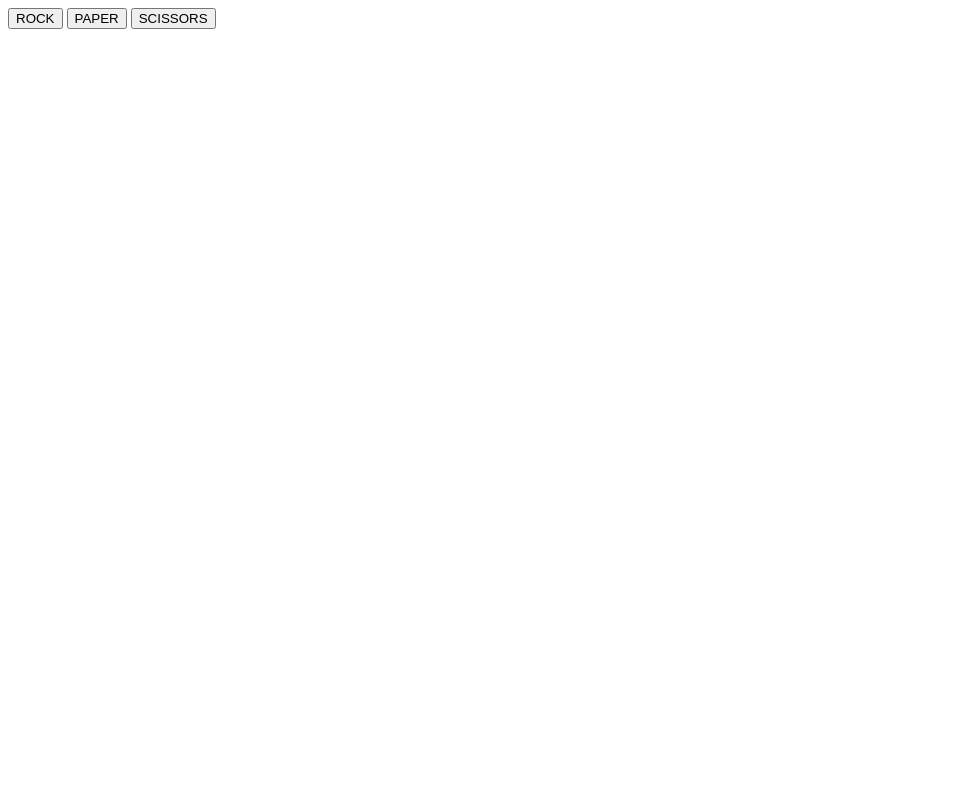
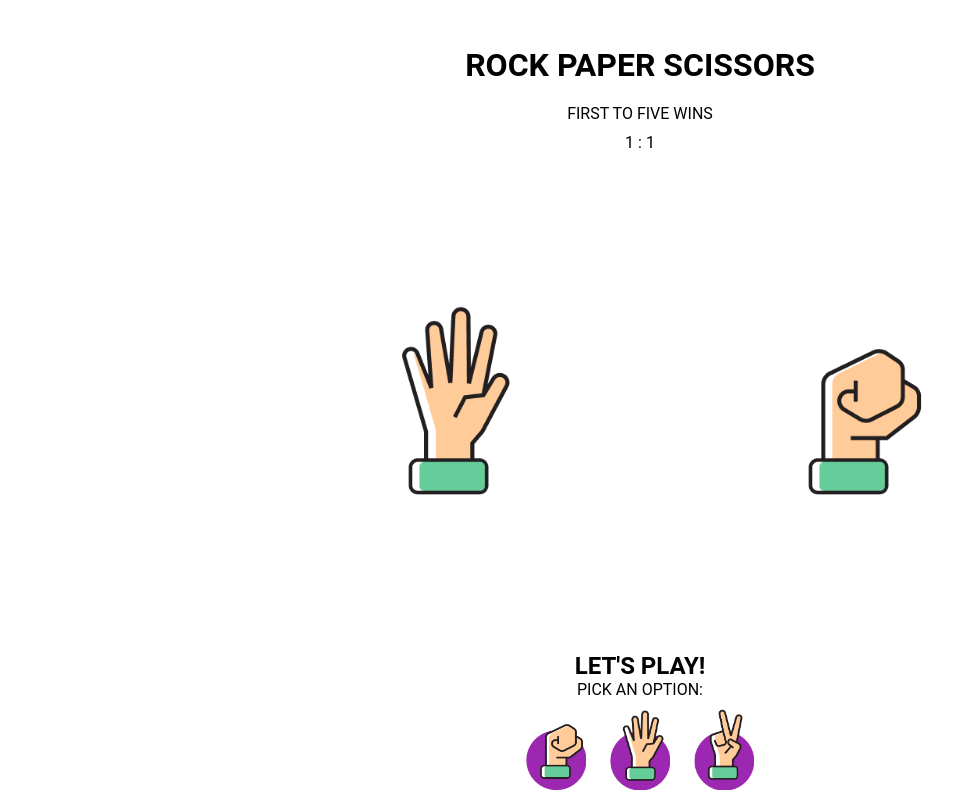
Before and after one commit to adrianjosh/Odin-Playground, a plain HTML site: page foundations-rock-paper-scissors/index.html in a window 1280 px wide. Shown: the whole page, without its empty margins (0-977 px from the left). Drawn offline with Linux system fonts and the light colour scheme.

Commit message:
preliminary design for the ui

```diff
--- a/foundations-rock-paper-scissors/index.html
+++ b/foundations-rock-paper-scissors/index.html
@@ -4,13 +4,41 @@
     <meta charset="UTF-8">
     <meta name="viewport" content="width=device-width, initial-scale=1.0">
     <title>Document</title>
+    <link rel="stylesheet" href="style.css">
     <script type="text/javascript" src="script.js" defer></script>
 </head>
 <body>
-    <div id="container">
-        <button id="rock">ROCK</button>
-        <button id="paper">PAPER</button>
-        <button id="scissors">SCISSORS</button>
+    <div class="container">
+        <div class="header-container">
+            <h1>ROCK PAPER SCISSORS</h1>
+            <P>FIRST TO FIVE WINS</P>
+        </div>
+
+        <div class="game-ui-container">
+            <div class="score-ui-container">
+                <p>1 : 1</p>
+            </div>
+
+            <div class="choice-ui-container">
+                <img src="resources/Property 1=Papel.png" alt="Player's chosen move">
+                <img src="resources/Property 1=Pedra.png" alt="Computer's chosen move">
+            </div>
+            <div class="score-ui-container">
+                <h2>LET'S PLAY!</h2>
+            </div>
+        </div>
+        <div class="footer">
+            <div class="footer-message">
+                <p>PICK AN OPTION:</p>
+            </div>
+            <div id="button-container">
+                <input id="rock" type="image" src="resources/Pedra.png" />
+                <input id="paper" type="image" src="resources/Papel.png" />
+                <input id="scissors" type="image" src="resources/Tesoura.png" />
+            </div>
+        </div>
+
+
     </div>
 </body>
 </html>
--- a/foundations-rock-paper-scissors/script.js
+++ b/foundations-rock-paper-scissors/script.js
@@ -59,12 +59,24 @@ function resetGame() {
     computerScore = 0;
 }
 
-let container = document.querySelector("#container");
-container.addEventListener("click", (MouseEvent) =>{
-    let target = MouseEvent.target;
+let btn1 = document.querySelector("#button-container");
+btn1.addEventListener("click", (event) =>{
+    let target = event.target;
 
-    userInput = target.id;
+    switch(target.id) {
+        case 'rock':
+            userInput = target.id;
+            playGame();
+            break;
+        case 'paper':
+            userInput = target.id;
+            playGame();
+            break;
+        case 'scissors':
+            userInput = target.id;
+            playGame();
+            break;
+    }
 
-    playGame();
 
 });
--- /dev/null
+++ b/foundations-rock-paper-scissors/style.css
@@ -0,0 +1,71 @@
+* {
+    box-sizing: border-box;
+    margin: 0;
+    padding: 0;
+}
+
+body {
+    font-family: Roboto, Oxygen, Ubuntu, Cantarell, 'Open Sans', 'Helvetica Neue', sans-serif;
+    margin: 0;
+    display: flex;
+    align-items: center;
+    justify-content: center;
+    min-height: 99vh;
+
+}
+.container, .header-container, .game-ui-container  {
+    display: flex;
+    flex-flow: column nowrap;
+}
+
+.container{
+    width: 60vw;
+    height: 90vh;
+    justify-content: space-around;
+}
+
+.header-container{
+    align-items: center;
+}
+
+.header-container h1, .header-container p  {
+    margin: 10px 0px;
+}
+
+.game-ui-container {
+
+}
+
+.score-ui-container {
+    display: flex;
+    justify-content: center;
+}
+
+.choice-ui-container {
+    display: flex;
+    flex-flow: row nowrap;
+    justify-content: space-around;
+    align-items: center;
+    height: 500px;
+}
+
+.choice-ui-container img {
+    width: 400px;
+    height: auto;
+}
+
+.footer {
+    display: flex;
+    flex-flow: column nowrap;
+    align-items: center;
+}
+
+#button-container {
+    margin: 10px 0px;
+}
+
+#button-container input{
+    width: 60px;
+    height: auto;
+    margin: 0px 10px;
+}
```
Also changed, not shown: foundations-rock-paper-scissors/resources/Papel.png (added), foundations-rock-paper-scissors/resources/Paper.png (added), foundations-rock-paper-scissors/resources/Pedra.png (added), foundations-rock-paper-scissors/resources/Property 1=Papel.png (added), foundations-rock-paper-scissors/resources/Property 1=Pedra.png (added), foundations-rock-paper-scissors/resources/Property 1=Tesoura.png (added), foundations-rock-paper-scissors/resources/Rock.png (added), foundations-rock-paper-scissors/resources/Scissor.png (added), foundations-rock-paper-scissors/resources/Tesoura.png (added).
